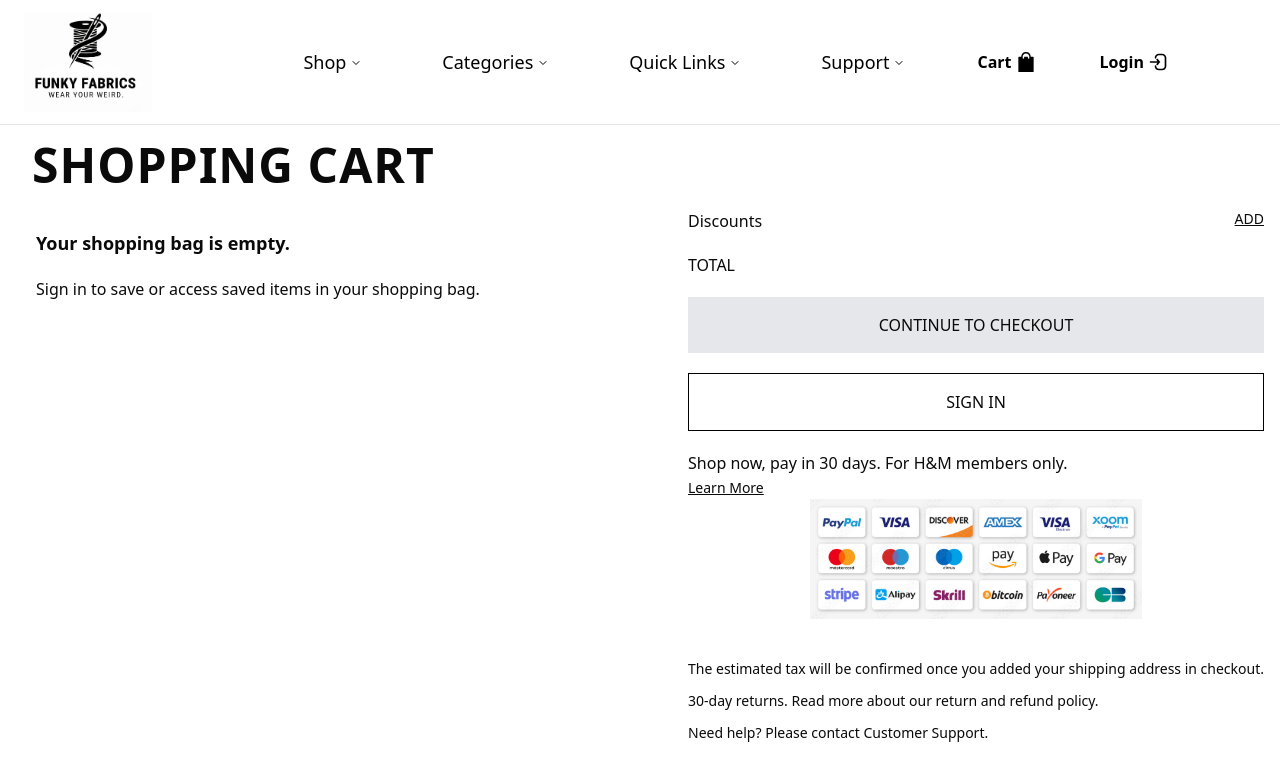
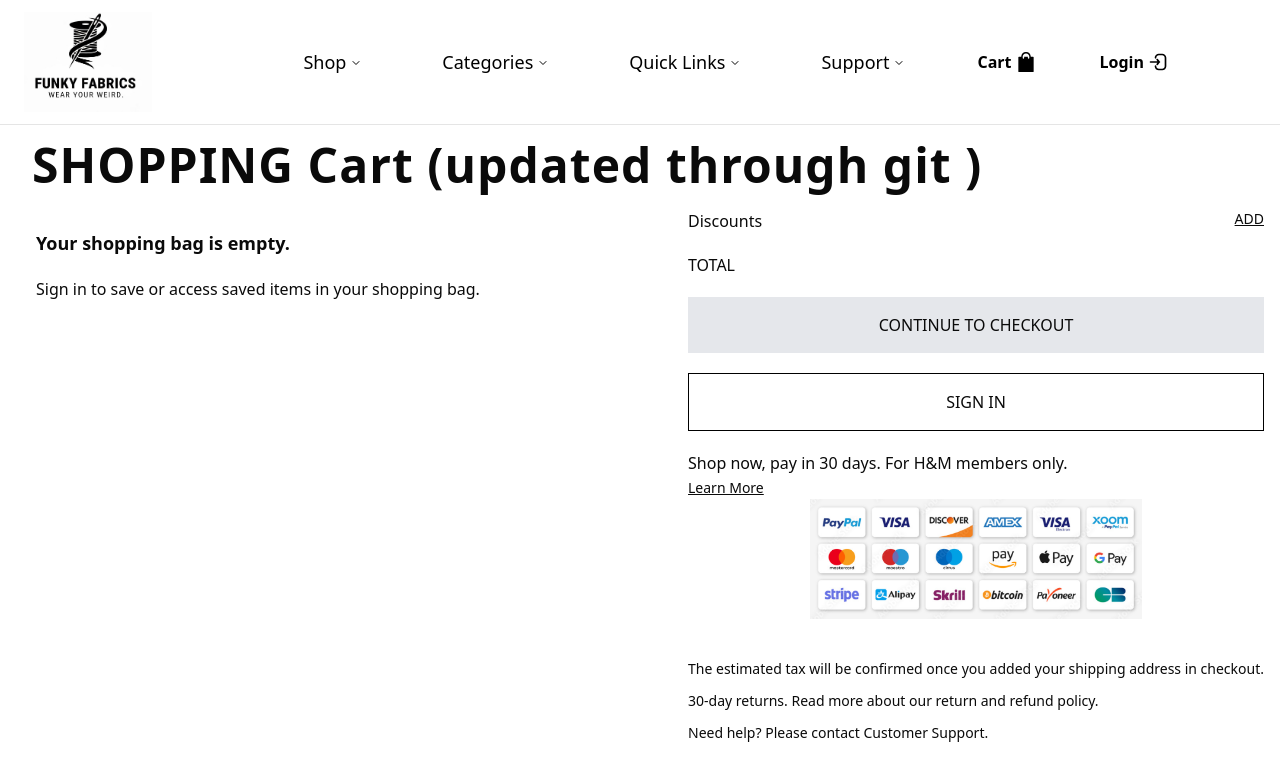
Before and after one commit to onlyforwork1606-glitch/Newwebsite, a React (Vite) app: page /shoppingcart in a window 1280 px wide. Shown: the top 780 px of the page. Built offline with nearby package versions, Linux system fonts and the light colour scheme.

Commit message:
Testing Changes using git

```diff
--- a/src/components/Shoppingcart.jsx
+++ b/src/components/Shoppingcart.jsx
@@ -46,7 +46,7 @@ const Shoppingcart = () => {
   return (
     <div>
       <h1 className="font-bartle font-bold text-5xl tracking-[1px] ml-4">
-        SHOPPING CART
+        SHOPPING Cart (updated through git )
       </h1>
 
       <div className="flex mt-5 justify-between gap-5">
```
